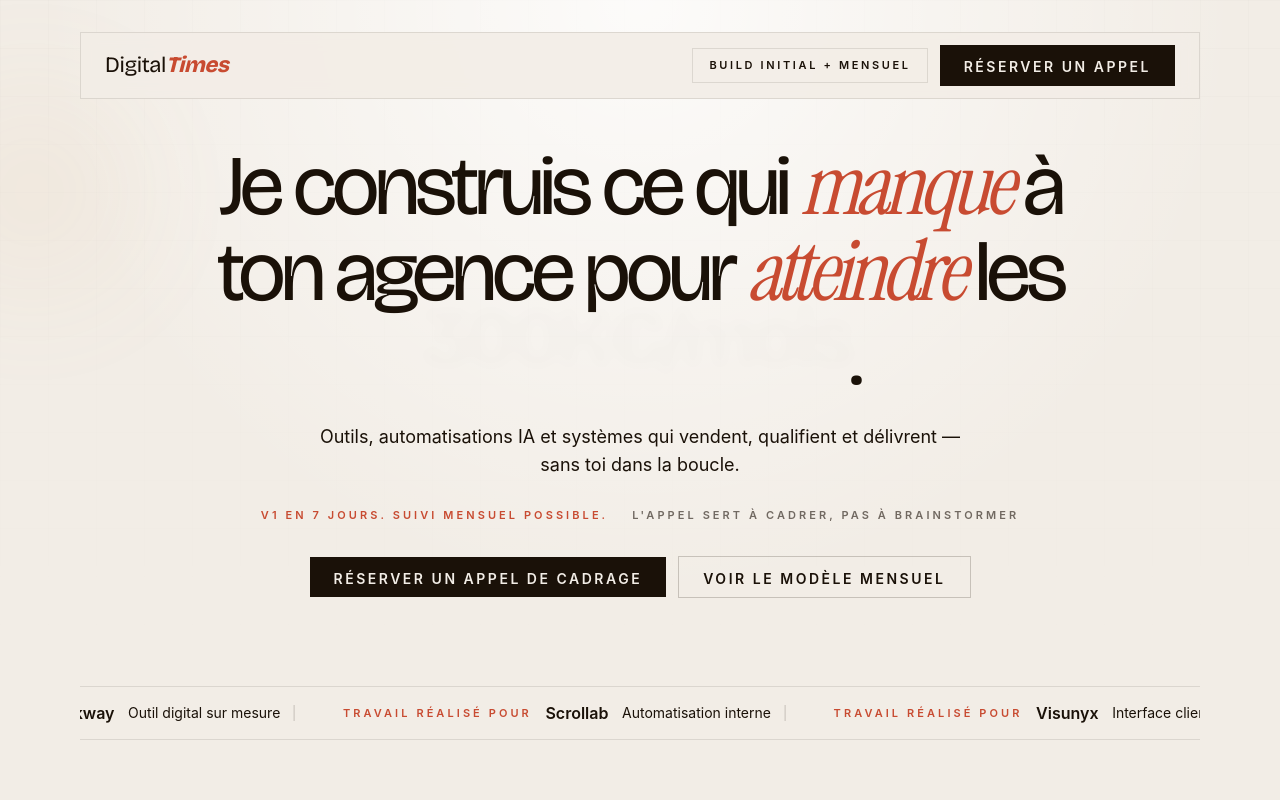
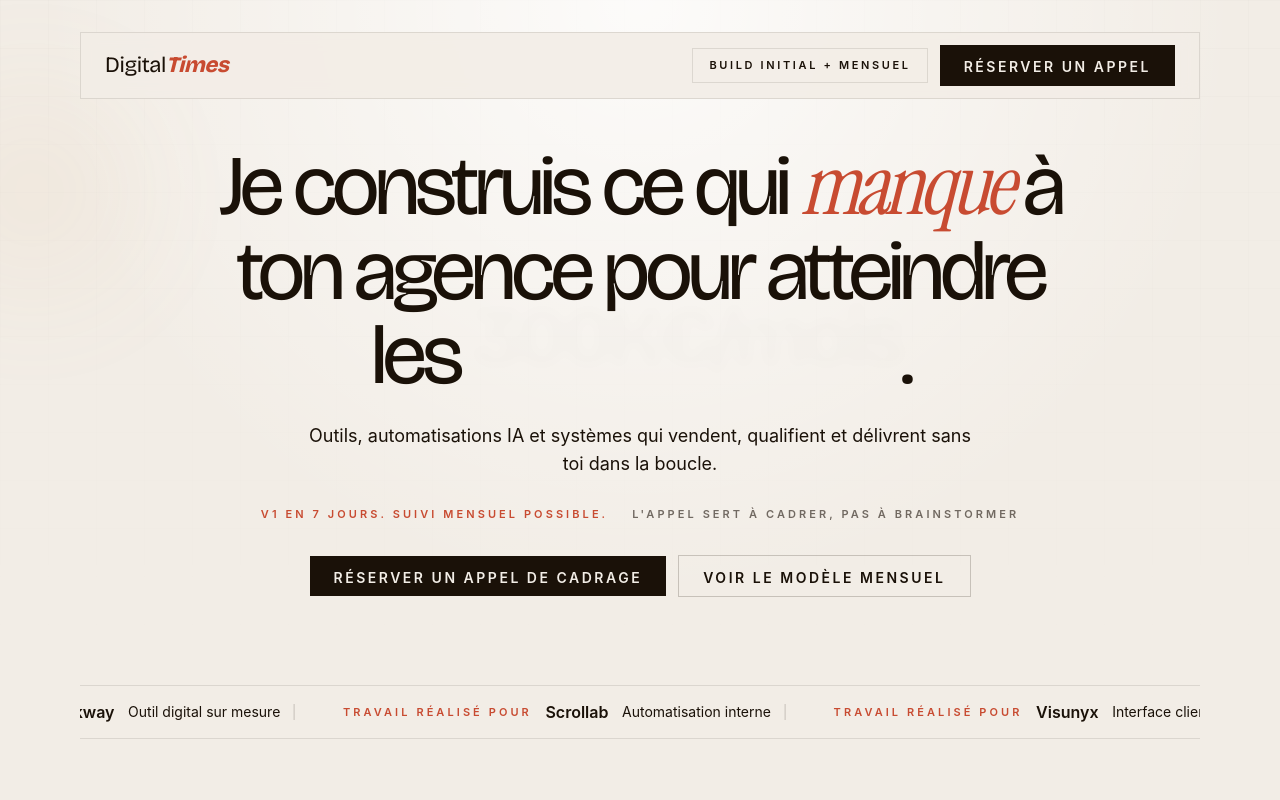
Before and after one commit to tgv212121-cloud/digitaltimes-landing, a Next.js app: page / in a window 1280 px wide. Shown: the top 800 px of the page. Built offline with nearby package versions, Linux system fonts and the light colour scheme.

Commit message:
fix: revert atteindre to default color + remove dash from description
Co-Authored-By: Claude Opus 4.6 (1M context) <noreply@anthropic.com>

```diff
--- a/components/hero.tsx
+++ b/components/hero.tsx
@@ -75,7 +75,7 @@ export function Hero() {
         <div className="pb-10 pt-2 lg:pb-16 lg:pt-4">
           <div className="mx-auto max-w-4xl text-center">
             <h1 className="display-font mt-7 text-5xl leading-[0.92] tracking-[-0.06em] text-graphite sm:text-6xl xl:text-[5.3rem]">
-              Je construis ce qui <span className="accent-script text-petrol">manque</span> à ton agence pour <span className="accent-script text-petrol">atteindre</span> les <RotatingWord words={["100K€/mois", "200K€/mois", "300K€/mois", "400K€/mois", "500K€/mois"]} className="display-font font-[800] text-graphite" />.
+              Je construis ce qui <span className="accent-script text-petrol">manque</span> à ton agence pour atteindre les <RotatingWord words={["100K€/mois", "200K€/mois", "300K€/mois", "400K€/mois", "500K€/mois"]} className="display-font font-[800] text-graphite" />.
             </h1>
 
             <p className="mx-auto mt-6 max-w-2xl text-base leading-8 text-graphite/74 sm:text-lg">
--- a/content/landing-content.ts
+++ b/content/landing-content.ts
@@ -2,7 +2,7 @@ export const landingContent = {
   hero: {
     eyebrow: "Mini-outils, n8n et IA pour agences digitales",
     description:
-      "Outils, automatisations IA et systèmes qui vendent, qualifient et délivrent — sans toi dans la boucle.",
+      "Outils, automatisations IA et systèmes qui vendent, qualifient et délivrent sans toi dans la boucle.",
     promise: "V1 en 7 jours. Suivi mensuel possible.",
     rotatingWords: ["qualifient", "convertissent", "fluidifient", "travaillent"],
     trustPills: [],
```
